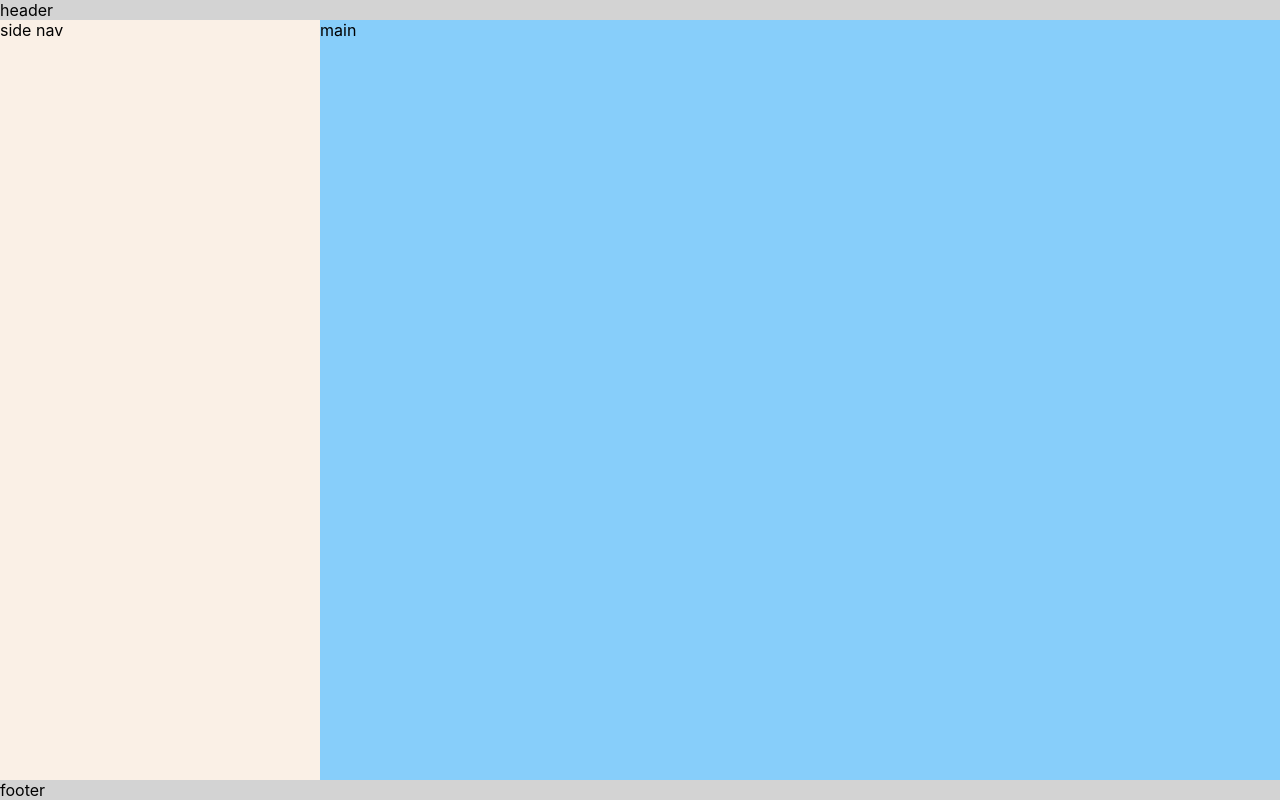
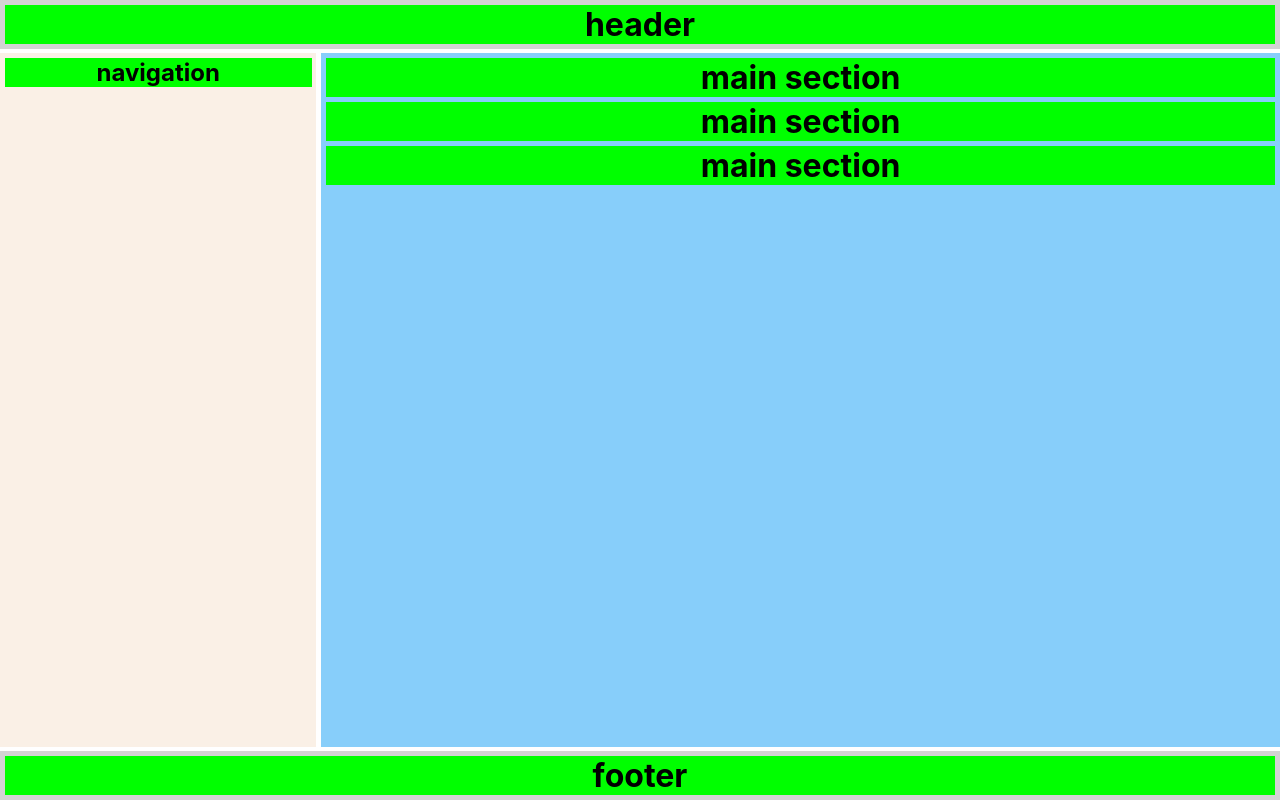
Before and after one commit to Belyayev/portfolio, a React (Create React App) app: page / in a window 1280 px wide. Built offline with nearby package versions, Linux system fonts and the light colour scheme.

Commit message:
added greed areas

```diff
--- a/src/App.css
+++ b/src/App.css
@@ -15,39 +15,37 @@ body {
 .App {
   height: 100vh;
   display: grid;
+  gap: 0.3rem;
   grid-template-columns: repeat(12, 1fr);
   grid-template-rows: min-content 1fr min-content;
+  grid-template-areas:
+    "h h h h h h h h h h h h"
+    "n n n m m m m m m m m m"
+    "f f f f f f f f f f f f";
 }
 
 header {
   background-color: lightgray;
-  grid-column-start: 1;
-  grid-column-end: -1;
+  grid-area: h;
 }
 
 main {
   background-color: lightskyblue;
-  grid-column-start: 4;
-  grid-column-end: -1;
+  grid-area: m;
 }
 
 nav {
   background-color: linen;
-  grid-column-start: 1;
-  grid-column-end: 4;
+  grid-area: n;
 }
 
 footer {
   background-color: lightgray;
-  grid-column-start: 1;
-  grid-column-end: -1;
+  grid-area: f;
 }
 
-@keyframes App-logo-spin {
-  from {
-    transform: rotate(0deg);
-  }
-  to {
-    transform: rotate(360deg);
-  }
+.text {
+  text-align: center;
+  background-color: lime;
+  margin: 0.3rem;
 }
--- a/src/App.tsx
+++ b/src/App.tsx
@@ -4,10 +4,20 @@ import "./App.css";
 function App() {
   return (
     <div className="App">
-      <header>header</header>
-      <nav>side nav</nav>
-      <main>main</main>
-      <footer>footer</footer>
+      <header>
+        <h1 className="text">header</h1>
+      </header>
+      <nav>
+        <h1 className="text">navigation</h1>
+      </nav>
+      <main>
+        <h1 className="text">main section</h1>
+        <h1 className="text">main section</h1>
+        <h1 className="text">main section</h1>
+      </main>
+      <footer>
+        <h1 className="text">footer</h1>
+      </footer>
     </div>
   );
 }
```
